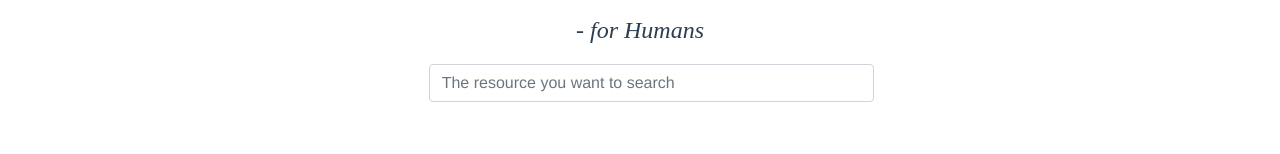
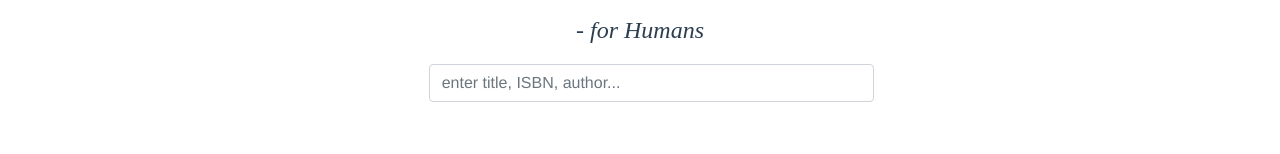
Before and after one commit to mlouielu/nctulib, a Vue app in the folder vue-nctulib/: page /#/ in a window 1280 px wide. Shown: the part 293-447 px from the top of the page. Built offline with nearby package versions, Linux system fonts and the light colour scheme; what vue-resource would draw is missing.

Commit message:
Change search bar placeholder

```diff
--- a/vue-nctulib/src/components/Hello.vue
+++ b/vue-nctulib/src/components/Hello.vue
@@ -6,7 +6,7 @@
                     type="text"
                     size="lg"
                     v-on:keyup.enter.native="search"
-                    placeholder="The resource you want to search"></b-form-input>
+                    placeholder="enter title, ISBN, author..."></b-form-input>
         <b-input-group-button slot="right">
           <b-btn size="lg" variant="info" v-on:click="search">Search</b-btn>
         </b-input-group-button>
@@ -28,7 +28,7 @@
                 <b-form-input v-model="searchText"
                             type="text"
                             v-on:keyup.enter.native="search"
-                            placeholder="The resource you want to search"></b-form-input>
+                            placeholder="enter title, ISBN, author..."></b-form-input>
                 <b-input-group-button slot="right">
                   <b-btn variant="info" v-on:click="search">Search</b-btn>
                 </b-input-group-button>
```
